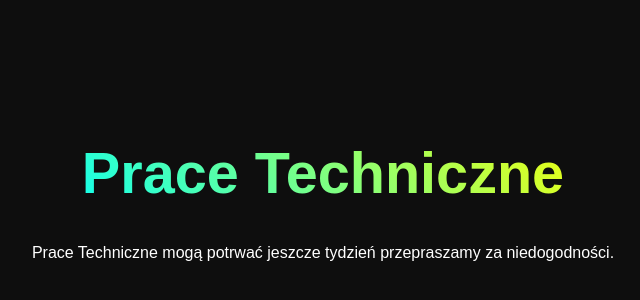
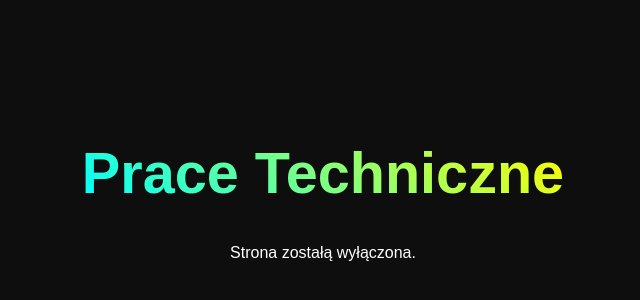
Before and after one commit to mateuszlipowskipl/nependierror, a plain HTML site: page index.html in a window 1280 px wide. Shown: the part 210-510 px from the top of the page, without its empty margins (317-957 px from the left). Drawn offline with Linux system fonts and the light colour scheme.

Commit message:
Update index.html

```diff
--- a/index.html
+++ b/index.html
@@ -45,7 +45,7 @@ p
 <body>
     <div class="error">
     <h1 class="title">Prace Techniczne</h1>
-    <p>Prace Techniczne mogą potrwać jeszcze tydzień przepraszamy za niedogodności.</p>
+    <p>Strona zostałą wyłączona.</p>
     </div>
 </body>
 </html>
```
